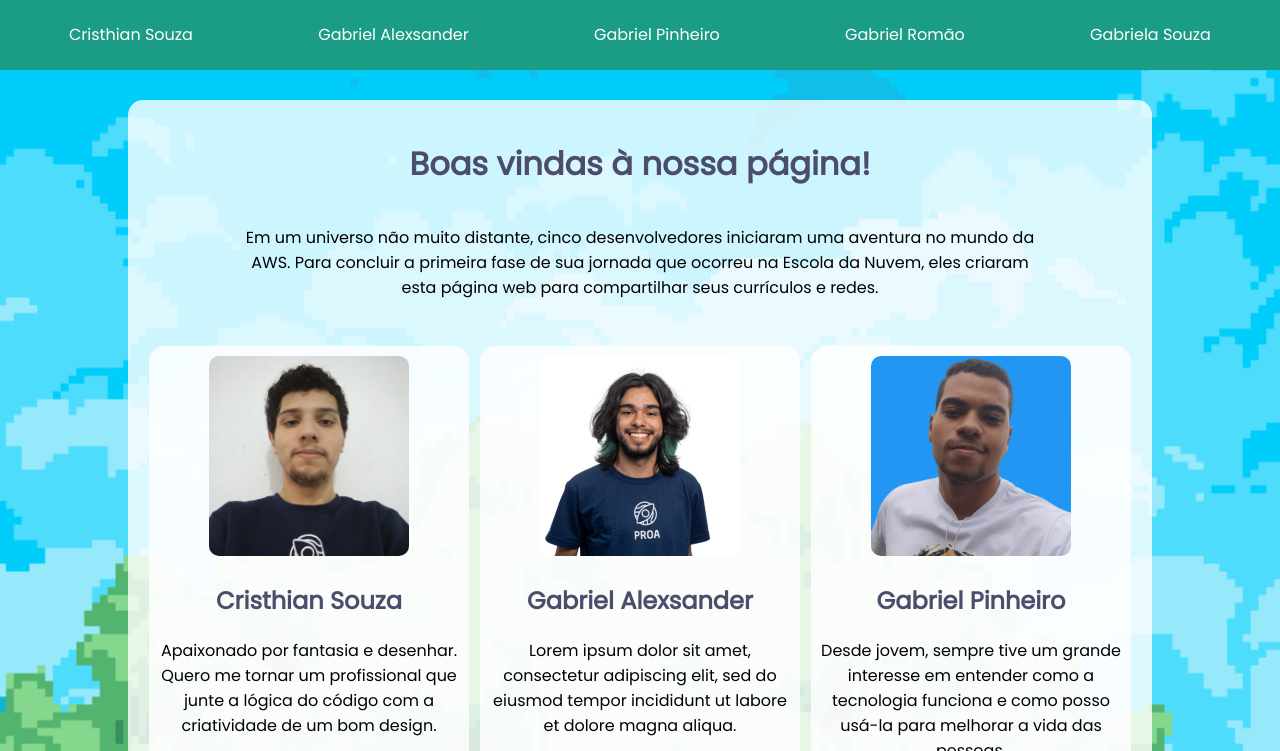
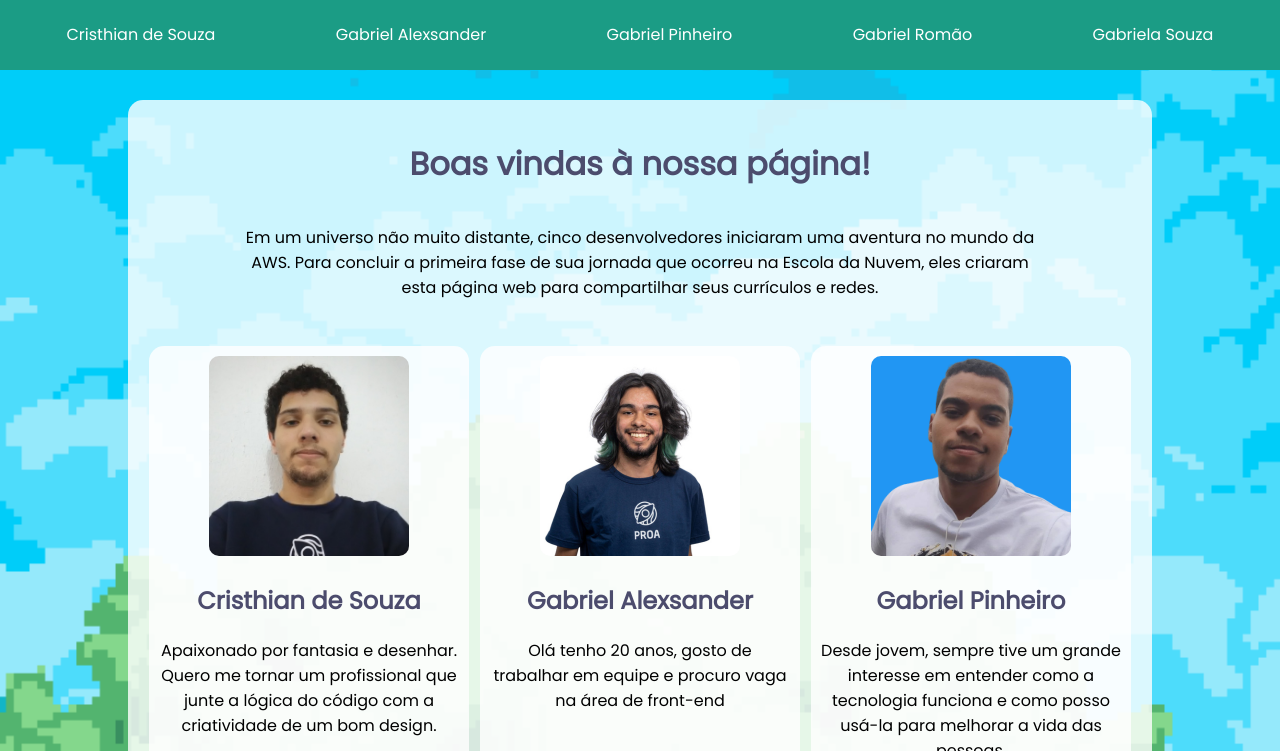
Before and after one commit to GabrielRomao-git/TCC_AWS, a plain HTML site: page index.html in a window 1280 px wide. Shown: the top 751 px of the page. Drawn offline with Linux system fonts and the light colour scheme.

Commit message:
Update index.html
Adicionando descrição do Gabriel Alexsander

```diff
--- a/index.html
+++ b/index.html
@@ -11,7 +11,7 @@
     <header>
         <div>
             <ul>
-                <a href="https://www.linkedin.com/in/cristhian-de-souza/" target="_blank"><li>Cristhian Souza</li></a>
+                <a href="https://www.linkedin.com/in/cristhian-de-souza/" target="_blank"><li>Cristhian de Souza</li></a>
                 <a href="https://www.linkedin.com/in/gabrielalexsander/" target="_blank"><li>Gabriel Alexsander</li></a>
                 <a href="https://www.linkedin.com/in/gabriel-pinheiro-4b7472265/" target="_blank"><li>Gabriel Pinheiro</li></a>
                 <a href="https://www.linkedin.com/in/gabriel-romao/" target="_blank"><li>Gabriel Romão</li></a>
@@ -35,7 +35,7 @@
         <div class="content">
             <div class="box">
                 <img src="./imagens/cris-foto.jpg" alt="Foto 1">
-                <h2>Cristhian Souza</h2>
+                <h2>Cristhian de Souza</h2>
                 <p>Apaixonado por fantasia e desenhar. Quero me tornar um profissional que junte a lógica do código com a criatividade de um bom design.</p>
                 <div class="icon">
                     <a href="https://www.linkedin.com/in/cristhian-de-souza/" target="_blank"><img src="./imagens/linkedin.png" alt="LinkedIn"></a>
@@ -46,9 +46,7 @@
             <div class="box">
                 <img src="./imagens/2023-01-31_Gabriel_Alexsander_Dias_Lima_5889_edit.png" alt="Foto 2">
                 <h2>Gabriel Alexsander </h2>
-                <p>Lorem ipsum dolor sit amet, consectetur adipiscing elit, sed do eiusmod tempor incididunt ut labore
-                    et
-                    dolore magna aliqua.</p>
+                <p>Olá tenho 20 anos, gosto de trabalhar em equipe e procuro vaga na área de front-end</p>
                 <div class="icon">
                     <a href="https://www.linkedin.com/in/gabrielalexsander/" target="_blank"><img src="./imagens/linkedin.png" alt="LinkedIn"></a>
                     <a href="https://github.com/Hichiban" target="_blank"><img src="./imagens/github.png" alt="Github"></a>
```
